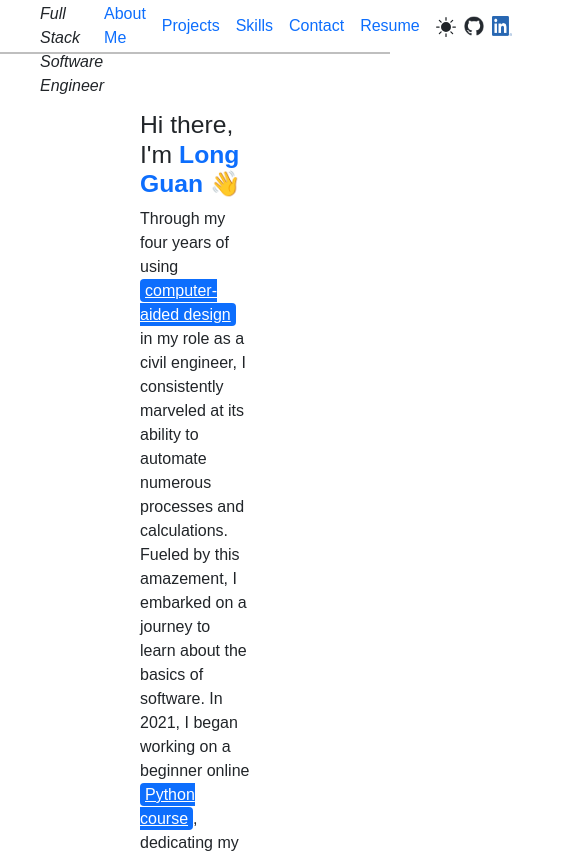
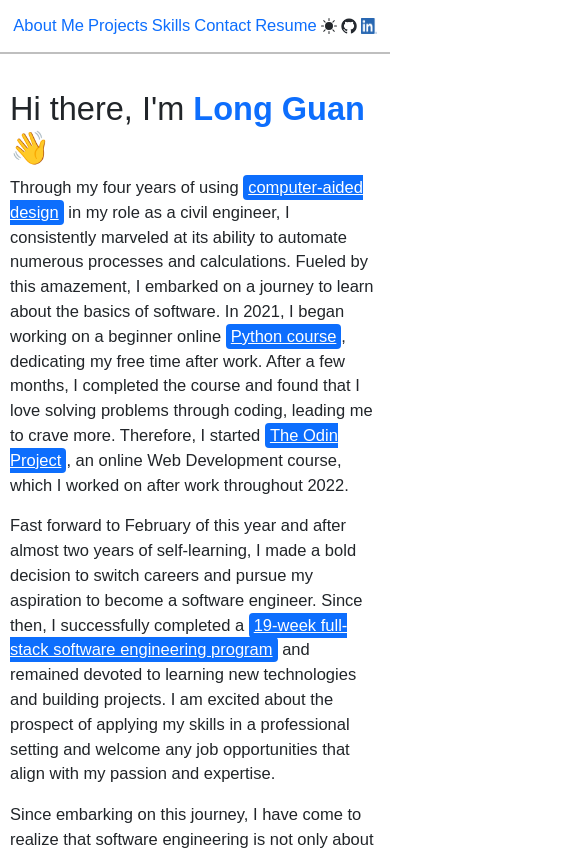
Before and after one commit to long-guan/portfolio, a React (Create React App) app in the folder app/: page /#/ in a window 390 px wide. Shown: the top 853 px of the page, 585 px wide, since content can reach past the window. Built offline with nearby package versions, Linux system fonts and the light colour scheme.

Commit message:
Added responsive

```diff
--- a/app/src/About.js
+++ b/app/src/About.js
@@ -35,7 +35,7 @@ function About() {
 
   return (
     <div>
-      <h2 data-spy="affix" id="about" className="padding-top">
+      <h2 data-spy="affix" id="about" className="padding-top about-header">
         Hi there, I'm{" "}
         <b onMouseEnter={addOh} id="my-name">
           L{oh}ng Guan
@@ -45,7 +45,7 @@ function About() {
         </span>
       </h2>
       <div className="fade-in">
-        <p>
+        <p className="about-body">
           Through my four years of using{" "}
           <a
             target="_blank"
@@ -81,7 +81,7 @@ function About() {
           , an online Web Development course, which I worked on after work
           throughout 2022.{" "}
         </p>
-        <p>
+        <p className="about-body">
           Fast forward to February of this year and after almost two years of
           self-learning, I made a bold decision to switch careers and pursue my
           aspiration to become a software engineer. Since then, I successfully
@@ -99,7 +99,7 @@ function About() {
           professional setting and welcome any job opportunities that align with
           my passion and expertise.
         </p>
-        <p>
+        <p className="about-body">
           Since embarking on this journey, I have come to realize that software
           engineering is not only about finding a solution that works, but also
           about finding a solution that is efficient, user-centric, and
@@ -108,7 +108,7 @@ function About() {
           engineering to develop innovative, technically robust, and
           user-friendly software.
         </p>
-        <p>
+        <p className="about-body">
           Outside of coding, I love <span id="snowboard">🏂</span>,{" "}
           <span id="camping">🏕️</span>, and editing GoPro{" "}
           <span id="gopro">🎥</span> of the trips I have been on.
--- a/app/src/App.css
+++ b/app/src/App.css
@@ -92,6 +92,9 @@ main.separation > div {
   padding-top: 10px;
   padding-bottom: 10px;
   height: 52px;
+  display: flex;
+  justify-content: space-between;
+  align-items: center;
 }
 
 .body-container {
@@ -216,3 +219,136 @@ main.separation > div {
   align-items: center;
   justify-content: center;
 }
+
+.about-header,
+.projects-header,
+.skills-header,
+.contact-header {
+  font-size: calc(31px + 0.390625vw);
+}
+
+.skills-subheader {
+  font-size: calc(27px + 0.390625vw);
+}
+
+.projects-subheader {
+  font-size: calc(23px + 0.390625vw);
+}
+
+.about-body,
+#nav-list > a > div,
+#nav-list > a,
+.name,
+.projects-description,
+.projects-btn > a > div,
+.skills,
+.contact-body,
+.link,
+.footer {
+  font-size: calc(15px + 0.390625vw);
+}
+
+#linkedin-logo,
+#github-logo,
+#darkMode {
+  width: 20px;
+  height: 20px;
+}
+
+#nav-list,
+.navbar-social {
+  gap: 12px;
+}
+
+@media screen and (max-width: 1000px) {
+  .body-container {
+    padding-top: 30px;
+    padding-left: 110px;
+    padding-right: 110px;
+  }
+
+  #linkedin-logo,
+  #github-logo,
+  #darkMode {
+    width: 18px;
+    height: 18px;
+  }
+
+  #nav-list,
+  .navbar-social {
+    gap: 10px;
+  }
+}
+
+/* padding decrease by 30px */
+@media screen and (max-width: 875px) {
+  .title {
+    display: none;
+  }
+
+  .body-container {
+    padding-left: 90px;
+    padding-right: 90px;
+  }
+
+  #linkedin-logo,
+  #github-logo,
+  #darkMode {
+    width: 16px;
+    height: 16px;
+  }
+
+  #nav-list,
+  .navbar-social {
+    gap: 6px;
+  }
+}
+
+@media screen and (max-width: 700px) {
+  .body-container {
+    padding-left: 70px;
+    padding-right: 70px;
+  }
+}
+
+@media screen and (max-width: 600px) {
+  .body-container,
+  .navbar-spacing {
+    padding-left: 30px;
+    padding-right: 30px;
+  }
+
+  #nav-list,
+  .navbar-social {
+    gap: 4px;
+  }
+}
+
+@media screen and (max-width: 600px) {
+  .body-container,
+  .navbar-spacing {
+    padding-left: 20px;
+    padding-right: 20px;
+  }
+}
+
+@media screen and (max-width: 510px) {
+  .body-container,
+  .navbar-spacing {
+    padding-left: 10px;
+    padding-right: 10px;
+  }
+
+  .navbar-spacing {
+    justify-content: center;
+  }
+
+  #nav-list,
+  .navbar-social {
+    gap: null;
+  }
+
+  .name {
+    display: none;
+  }
+}
--- a/app/src/DarkLightMode.js
+++ b/app/src/DarkLightMode.js
@@ -1,18 +1,35 @@
 function DarkLightMode(props) {
-
   return (
-        <div id="darkMode" className="pointer" onClick={props.switchMode}>
+    <div
+      id="darkMode"
+      className="pointer d-flex align-items-center"
+      onClick={props.switchMode}
+    >
       {props.darkMode ? (
-                <svg xmlns="http://www.w3.org/2000/svg" width="20" height="20" fill="currentColor" className="bi bi-moon-fill" viewBox="0 0 16 16">
-                <path d="M6 .278a.768.768 0 0 1 .08.858 7.208 7.208 0 0 0-.878 3.46c0 4.021 3.278 7.277 7.318 7.277.527 0 1.04-.055 1.533-.16a.787.787 0 0 1 .81.316.733.733 0 0 1-.031.893A8.349 8.349 0 0 1 8.344 16C3.734 16 0 12.286 0 7.71 0 4.266 2.114 1.312 5.124.06A.752.752 0 0 1 6 .278z"/>
+        <svg
+          xmlns="http://www.w3.org/2000/svg"
+          width="20"
+          height="20"
+          fill="currentColor"
+          className="bi bi-moon-fill"
+          viewBox="0 0 16 16"
+        >
+          <path d="M6 .278a.768.768 0 0 1 .08.858 7.208 7.208 0 0 0-.878 3.46c0 4.021 3.278 7.277 7.318 7.277.527 0 1.04-.055 1.533-.16a.787.787 0 0 1 .81.316.733.733 0 0 1-.031.893A8.349 8.349 0 0 1 8.344 16C3.734 16 0 12.286 0 7.71 0 4.266 2.114 1.312 5.124.06A.752.752 0 0 1 6 .278z" />
         </svg>
-            ): (
-                <svg xmlns="http://www.w3.org/2000/svg" width="20" height="20" fill="currentColor" className="bi bi-brightness-high-fill" viewBox="0 0 16 16">
-                <path d="M12 8a4 4 0 1 1-8 0 4 4 0 0 1 8 0zM8 0a.5.5 0 0 1 .5.5v2a.5.5 0 0 1-1 0v-2A.5.5 0 0 1 8 0zm0 13a.5.5 0 0 1 .5.5v2a.5.5 0 0 1-1 0v-2A.5.5 0 0 1 8 13zm8-5a.5.5 0 0 1-.5.5h-2a.5.5 0 0 1 0-1h2a.5.5 0 0 1 .5.5zM3 8a.5.5 0 0 1-.5.5h-2a.5.5 0 0 1 0-1h2A.5.5 0 0 1 3 8zm10.657-5.657a.5.5 0 0 1 0 .707l-1.414 1.415a.5.5 0 1 1-.707-.708l1.414-1.414a.5.5 0 0 1 .707 0zm-9.193 9.193a.5.5 0 0 1 0 .707L3.05 13.657a.5.5 0 0 1-.707-.707l1.414-1.414a.5.5 0 0 1 .707 0zm9.193 2.121a.5.5 0 0 1-.707 0l-1.414-1.414a.5.5 0 0 1 .707-.707l1.414 1.414a.5.5 0 0 1 0 .707zM4.464 4.465a.5.5 0 0 1-.707 0L2.343 3.05a.5.5 0 1 1 .707-.707l1.414 1.414a.5.5 0 0 1 0 .708z"/>
+      ) : (
+        <svg
+          xmlns="http://www.w3.org/2000/svg"
+          width="20"
+          height="20"
+          fill="currentColor"
+          className="bi bi-brightness-high-fill"
+          viewBox="0 0 16 16"
+        >
+          <path d="M12 8a4 4 0 1 1-8 0 4 4 0 0 1 8 0zM8 0a.5.5 0 0 1 .5.5v2a.5.5 0 0 1-1 0v-2A.5.5 0 0 1 8 0zm0 13a.5.5 0 0 1 .5.5v2a.5.5 0 0 1-1 0v-2A.5.5 0 0 1 8 13zm8-5a.5.5 0 0 1-.5.5h-2a.5.5 0 0 1 0-1h2a.5.5 0 0 1 .5.5zM3 8a.5.5 0 0 1-.5.5h-2a.5.5 0 0 1 0-1h2A.5.5 0 0 1 3 8zm10.657-5.657a.5.5 0 0 1 0 .707l-1.414 1.415a.5.5 0 1 1-.707-.708l1.414-1.414a.5.5 0 0 1 .707 0zm-9.193 9.193a.5.5 0 0 1 0 .707L3.05 13.657a.5.5 0 0 1-.707-.707l1.414-1.414a.5.5 0 0 1 .707 0zm9.193 2.121a.5.5 0 0 1-.707 0l-1.414-1.414a.5.5 0 0 1 .707-.707l1.414 1.414a.5.5 0 0 1 0 .707zM4.464 4.465a.5.5 0 0 1-.707 0L2.343 3.05a.5.5 0 1 1 .707-.707l1.414 1.414a.5.5 0 0 1 0 .708z" />
         </svg>
       )}
     </div>
-    )
+  );
 }
 
 export default DarkLightMode;
--- a/app/src/Footer.js
+++ b/app/src/Footer.js
@@ -4,7 +4,7 @@ function Footer(props) {
       className={props.mode}
       style={{ textAlign: "center", paddingBottom: "10px", paddingTop: "10px" }}
     >
-      <div className="fade-in">
+      <div className="fade-in footer">
         Dockerized and built with React and Bootstrap. Deployed on GitHub. ✌️
       </div>
     </footer>
--- a/app/src/MySkills.js
+++ b/app/src/MySkills.js
@@ -1,7 +1,7 @@
 function MySkills(props) {
   return (
     <div className={"fade-in " + props.mode}>
-      <h2 id="skills" className="padding-top">
+      <h2 id="skills" className="padding-top skills-header">
         Skills 🛠️
       </h2>
       <div
@@ -9,7 +9,7 @@ function MySkills(props) {
         className={"d-flex flex-column " + props.mode}
       >
         <div className="d-flex flex-column flex-wrap justify-content-center project-card p-2 align-items-center">
-          <h3>Languages 📕</h3>
+          <h3 className="skills-subheader">Languages 📕</h3>
           <div className={"d-flex " + props.mode} style={{ gap: "10px" }}>
             <span className="skills">HTML</span>
             <span className="skills">CSS</span>
--- a/app/src/NameTitle.js
+++ b/app/src/NameTitle.js
@@ -1,11 +1,11 @@
-
-
 function NameTitle() {
-    return (
-        <div>
-            <div><b>Long Guan</b> <i>Full Stack Software Engineer</i></div>
-        </div>
-    )
+  return (
+    <div>
+      <div className="name">
+        <b>Long Guan</b> <i className="title">Full Stack Software Engineer</i>
+      </div>
+    </div>
+  );
 }
 
 export default NameTitle;
--- a/app/src/Navbar.js
+++ b/app/src/Navbar.js
@@ -1,6 +1,9 @@
 import LongGuan_Resume from "./assets/LongGuan_Resume.pdf";
+// import { useEffect, useState } from "react";
 
 function Navbar() {
+  // const [screenWidth, setScreenWidth] = useState(null);
+
   const onPress = (e) => {
     e.preventDefault();
     const target = window.document.getElementById(
@@ -11,8 +14,43 @@ function Navbar() {
     }
   };
 
+  // useEffect(() => {
+  //   function getScreenWidth() {
+  //     setScreenWidth(document.documentElement.clientWidth);
+  //   }
+
+  //   window.addEventListener("resize", getScreenWidth);
+  //   return () => window.removeEventListener("resize", getScreenWidth);
+  // }, []);
+
   return (
-    <div className="d-flex align-items-center gap-3" id="nav-list">
+    // <div>
+    //   {screenWidth <= 510 ? (
+    //     <div className="dropdown">
+    //       <button
+    //         className="btn btn-secondary dropdown-toggle"
+    //         type="button"
+    //         id="dropdownMenuButton"
+    //         data-toggle="dropdown"
+    //         aria-haspopup="true"
+    //         aria-expanded="false"
+    //       >
+    //         Dropdown button
+    //       </button>
+    //       <div className="dropdown-menu" aria-labelledby="dropdownMenuButton">
+    //         <a className="dropdown-item" href="#">
+    //           Action
+    //         </a>
+    //         <a className="dropdown-item" href="#">
+    //           Another action
+    //         </a>
+    //         <a className="dropdown-item" href="#">
+    //           Something else here
+    //         </a>
+    //       </div>
+    //     </div>
+    //   ) : (
+    <div className="d-flex align-items-center" id="nav-list">
       <a onClick={(e) => onPress(e)} href="#about">
         <div data-to-scrollspy-id="about">About Me</div>
       </a>
@@ -34,6 +72,8 @@ function Navbar() {
         Resume
       </a>
     </div>
+    //   )}
+    // </div>
   );
 }
 
--- a/app/src/Portfolio.js
+++ b/app/src/Portfolio.js
@@ -39,11 +39,11 @@ function Portfolio() {
   return (
     <div>
       <nav id="navbar" className={"fade-in " + mode}>
-        <div className="d-flex justify-content-between navbar-spacing align-items-center">
+        <div className="navbar-spacing">
           <NameTitle />
-          <div className="d-flex justify-content-between align-items-center gap-3">
+          <div className="d-flex justify-content-between align-items-center navbar-social">
             <Navbar />
-            <div className="d-flex align-items-center" style={{ gap: "8px" }}>
+            <div className="d-flex align-items-center navbar-social">
               <DarkLightMode switchMode={switchMode} darkMode={darkMode} />
               <SocialMedia gitHubMode={gitHubMode} />
             </div>
--- a/app/src/SocialMedia.js
+++ b/app/src/SocialMedia.js
@@ -1,13 +1,29 @@
-import github_mark from './assets/github_mark.png';
-import linkedin_logo from './assets/linkedin_logo.png';
+import github_mark from "./assets/github_mark.png";
+import linkedin_logo from "./assets/linkedin_logo.png";
 
 function SocialMedia(props) {
-    return (
-        <div className="d-flex align-items-center" style={{gap: "8px"}}>
-            <img className={props.gitHubMode + " pointer"} onClick={()=> {window.open("https://github.com/long-guan", "_blank")}} id="github-logo" style={{ width: "20px", height: "20px"}} src={github_mark} alt="GitHub"/>
-            <img className="pointer" onClick={()=> {window.open("https://www.linkedin.com/in/long-guan/", "_blank")}} id="linkedin-logo" style={{ width: "20px", height: "20px"}} src={linkedin_logo} alt="LinkedIn"/>
-        </div>
-    )
+  return (
+    <div className="d-flex align-items-center navbar-social">
+      <img
+        className={props.gitHubMode + " pointer"}
+        onClick={() => {
+          window.open("https://github.com/long-guan", "_blank");
+        }}
+        id="github-logo"
+        src={github_mark}
+        alt="GitHub"
+      />
+      <img
+        className="pointer"
+        onClick={() => {
+          window.open("https://www.linkedin.com/in/long-guan/", "_blank");
+        }}
+        id="linkedin-logo"
+        src={linkedin_logo}
+        alt="LinkedIn"
+      />
+    </div>
+  );
 }
 
 export default SocialMedia;
```
Also changed, not shown: app/src/Contact.js (+8 -8 lines), app/src/Projects.js (+11 -11 lines). Lines whose indentation alone changed are shown as unchanged.
